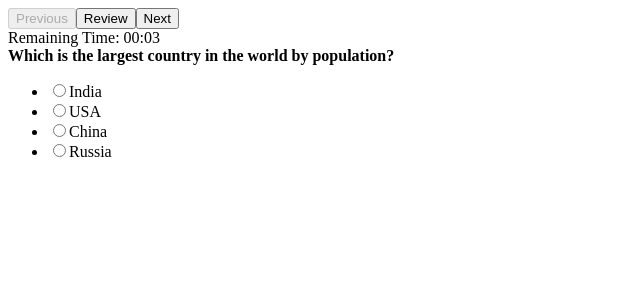
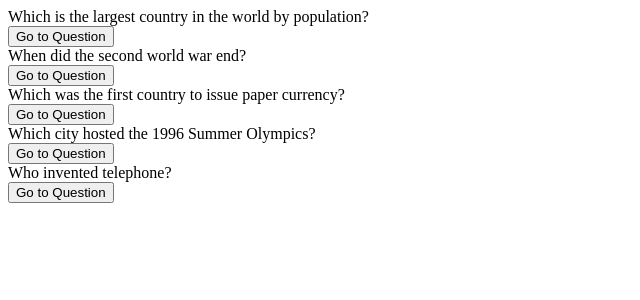
Before and after one commit to Aniket17/procom-quiz, an Angular app: page /quiz in a window 1280 px wide. Both pictures are taken after a click on the button "Review". Shown: the top 300 px of the page, without its empty margins (0-640 px from the left). Built offline with nearby package versions, Linux system fonts and the light colour scheme.

Commit message:
implemented review component

```diff
--- a/src/app/components/quiz/quiz.component.html
+++ b/src/app/components/quiz/quiz.component.html
@@ -1,5 +1,12 @@
-<quiz-toobar (onNext)="getNextQuestion()" (onPrevious)="getPreviousQuestion()" [nextDisabled]="disableNext()"
-  [prevDisabled]="disablePrevious()" (onReview)="review($event)"></quiz-toobar>
-<timer [duration]="duration" (timerElapsed)="submit()"></timer>
-<question [question]="currentQuestion"></question>
-<!-- <pre>{{currentQuestion|json}}</pre> -->
+<div class="row col-sm-12" *ngIf="!isReviewing">
+  <quiz-toobar (onNext)="getNextQuestion()" (onPrevious)="getPreviousQuestion()" [nextDisabled]="disableNext()"
+    [prevDisabled]="disablePrevious()" (onReview)="review($event)"></quiz-toobar>
+  <timer [duration]="duration" (timerElapsed)="submit()"></timer>
+  <question [question]="currentQuestion"></question>
+</div>
+
+<div class="row col sm-12" *ngIf="isReviewing">
+  <div *ngFor="let q of quiz.questions">
+    <review-question [question]="q" (onQuestionClick)="onReviewQuestionClick($event)"></review-question>
+  </div>
+</div>
--- a/src/app/components/quiz/quiz.component.ts
+++ b/src/app/components/quiz/quiz.component.ts
@@ -16,6 +16,8 @@ export class QuizComponent implements OnInit {
   currentQuestion: Question;
   id: number = -1;
   duration: number = 10;
+  isReviewing: boolean;
+
   ngOnInit() {
     this.loadQuiz(this.quizId);
   }
@@ -48,21 +50,19 @@ export class QuizComponent implements OnInit {
   disablePrevious() {
     return !this.quiz || !this.quiz.questions || this.id <= 0;
   }
-  review($event) {
-    if ($event.isReviwing) {
-      //
-    } else {
-      //
-    }
+  review() {
+    this.isReviewing = !this.isReviewing;
+  }
+  onReviewQuestionClick({ questionId }) {
+    if (!questionId) return;
+    this.currentQuestion = this.quiz.questions.find(x => x.id == questionId);
+    this.id = this.currentQuestion.index;
+    this.review();
   }
   submit() {}
   saveAnswer() {
     if (!this.currentQuestion) return;
     //in case you want to save it to persistent storage
-    this.quiz.questions.forEach(x => {
-      if (x.id == this.currentQuestion.id) {
-        x = this.currentQuestion;
-      }
-    });
+    this.quiz.questions[this.currentQuestion.index] = this.currentQuestion;
   }
 }
--- a/src/app/components/review-question/review-question.component.html
+++ b/src/app/components/review-question/review-question.component.html
@@ -2,6 +2,6 @@
   <div class="col-sm-3">{{question.status}}</div>
   <div class="col-sm-3">{{question.content}}</div>
   <div class="col-sm-3">
-    <button class="btn btn-primary" (click)="goToQuestion()">Go to Question</button>
+    <button class="btn btn-primary" (click)="goToQuestion($event)">Go to Question</button>
   </div>
 </div>
--- a/src/app/components/review-question/review-question.component.ts
+++ b/src/app/components/review-question/review-question.component.ts
@@ -8,12 +8,13 @@ import Question from "../../models/question";
 })
 export class ReviewQuestionComponent implements OnInit {
   @Input() question: Question;
+
   @Output() onQuestionClick = new EventEmitter();
   constructor() {}
 
   ngOnInit() {}
 
   goToQuestion() {
-    this.onQuestionClick.emit(this.question.index);
+    this.onQuestionClick.emit({ questionId: this.question.id });
   }
 }
--- a/src/app/models/quiz.ts
+++ b/src/app/models/quiz.ts
@@ -15,6 +15,7 @@ export class Quiz {
       this.description = data.description;
       this.config = new QuizConfiguration(data.config);
       this.questions = [...data.questions];
+      this.questions.forEach((v, i) => (v.index = i));
     }
   }
 }
```
